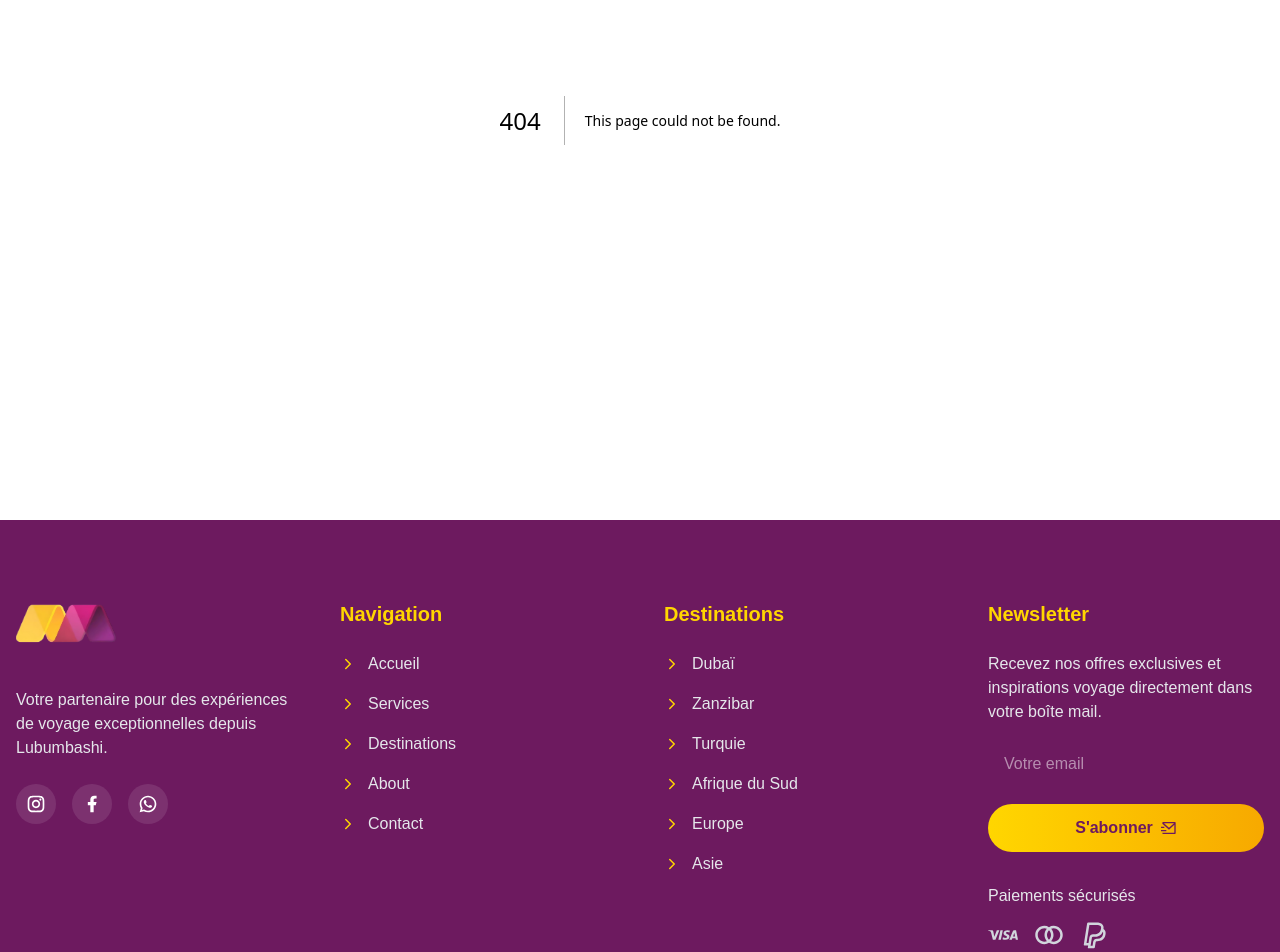
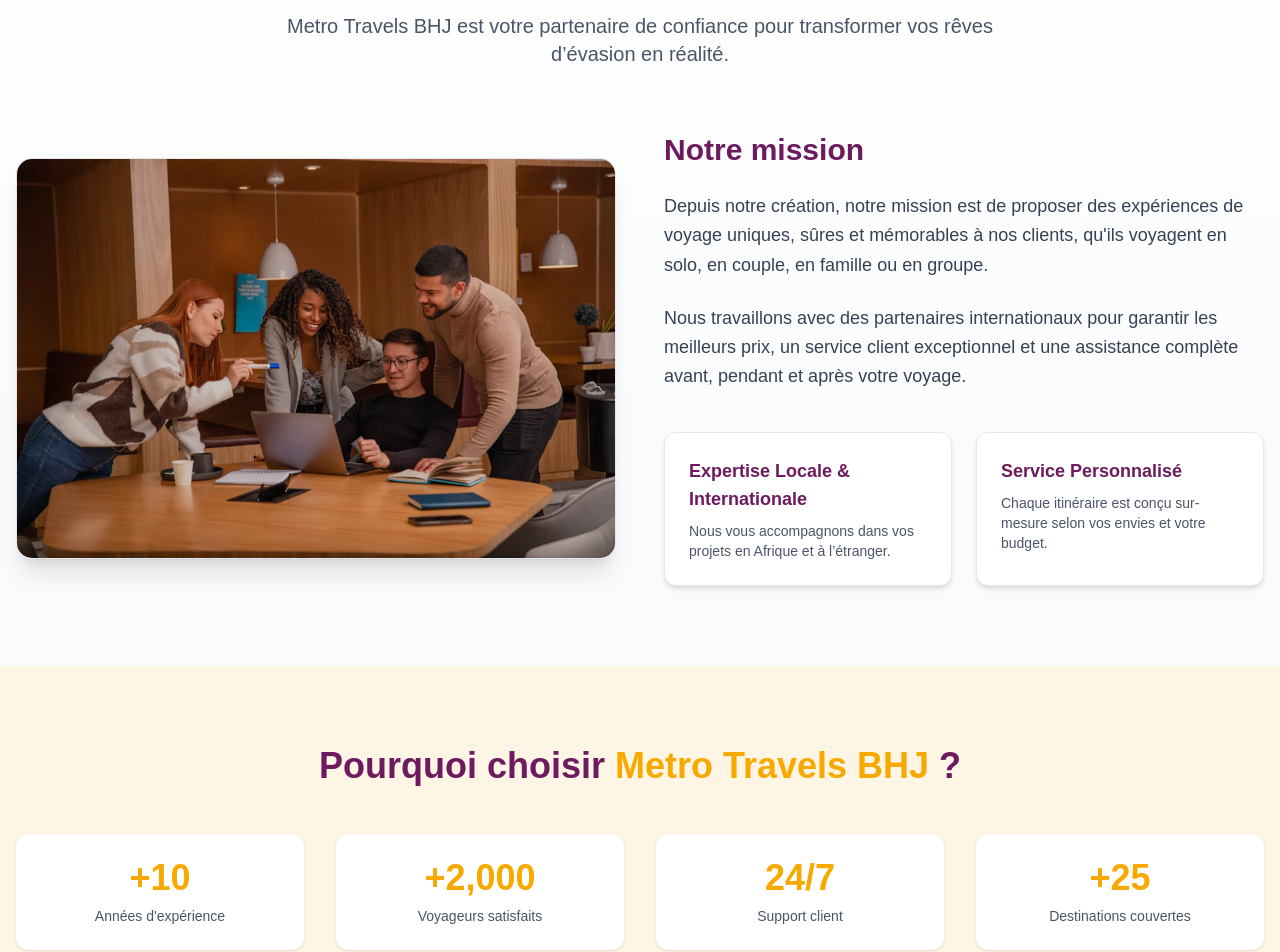
Before and after one commit to freddymk313/metrotravels, a Next.js app: page /about in a window 1280 px wide. Before the commit this address had no page. Shown: the part 280-1232 px from the top of the page. Built offline with nearby package versions, Linux system fonts and the light colour scheme.

Commit message:
about and contact update

```diff
--- /dev/null
+++ b/app/about/page.tsx
@@ -0,0 +1,97 @@
+'use client';
+
+import Head from 'next/head';
+import React from 'react';
+
+const AboutPage: React.FC = () => {
+  return (
+    <>
+      {/* <Head>
+        <title>À propos - Metro Travels BHJ</title>
+        <meta name="description" content="En savoir plus sur Metro Travels BHJ, votre agence de voyage de confiance." />
+      </Head> */}
+
+      <div className="pt-14 md:pt-24 bg-white">
+        <section className="py-20 bg-gradient-to-b from-white to-gray-50">
+          <div className="container mx-auto px-4">
+            <div className="text-center mb-16">
+              <span className="inline-block bg-[#FFD600]/20 text-[#6D1A5F] px-6 py-2 rounded-full text-sm font-semibold mb-4">
+                À Propos de Nous
+              </span>
+              <h1 className="text-4xl md:text-5xl font-bold text-[#6D1A5F] mb-4">
+                L'excellence au service de <span className="text-[#F7A900]">vos voyages</span>
+              </h1>
+              <p className="text-xl text-gray-600 max-w-3xl mx-auto">
+                Metro Travels BHJ est votre partenaire de confiance pour transformer vos rêves d’évasion en réalité.
+              </p>
+            </div>
+
+            <div className="flex flex-col lg:flex-row items-center gap-12">
+              <div className="lg:w-1/2">
+                <img
+                  src="/img/team.jpg"
+                  alt="Équipe Metro Travels"
+                  className="rounded-2xl shadow-xl border border-gray-200"
+                />
+              </div>
+              <div className="lg:w-1/2 space-y-6">
+                <h2 className="text-2xl md:text-3xl font-bold text-[#6D1A5F]">
+                  Notre mission
+                </h2>
+                <p className="text-gray-700 text-lg leading-relaxed">
+                  Depuis notre création, notre mission est de proposer des expériences de voyage uniques,
+                  sûres et mémorables à nos clients, qu'ils voyagent en solo, en couple, en famille ou en groupe.
+                </p>
+
+                <p className="text-gray-700 text-lg leading-relaxed">
+                  Nous travaillons avec des partenaires internationaux pour garantir les meilleurs prix,
+                  un service client exceptionnel et une assistance complète avant, pendant et après votre voyage.
+                </p>
+
+                <div className="grid grid-cols-1 sm:grid-cols-2 gap-6 pt-4">
+                  <div className="bg-white border border-gray-200 rounded-xl p-6 shadow-md hover:shadow-lg transition">
+                    <h3 className="text-lg font-semibold text-[#6D1A5F] mb-2">Expertise Locale & Internationale</h3>
+                    <p className="text-gray-600 text-sm">Nous vous accompagnons dans vos projets en Afrique et à l’étranger.</p>
+                  </div>
+                  <div className="bg-white border border-gray-200 rounded-xl p-6 shadow-md hover:shadow-lg transition">
+                    <h3 className="text-lg font-semibold text-[#6D1A5F] mb-2">Service Personnalisé</h3>
+                    <p className="text-gray-600 text-sm">Chaque itinéraire est conçu sur-mesure selon vos envies et votre budget.</p>
+                  </div>
+                </div>
+              </div>
+            </div>
+          </div>
+        </section>
+
+        {/* Section Chiffres / Confiance */}
+        <section className="py-20 bg-[#FFF5E5]">
+          <div className="container mx-auto px-4 text-center">
+            <h2 className="text-3xl md:text-4xl font-bold text-[#6D1A5F] mb-12">
+              Pourquoi choisir <span className="text-[#F7A900]">Metro Travels BHJ</span> ?
+            </h2>
+            <div className="grid grid-cols-1 sm:grid-cols-2 md:grid-cols-4 gap-8">
+              <div className="p-6 bg-white rounded-xl shadow">
+                <h3 className="text-4xl font-bold text-[#F7A900]">+10</h3>
+                <p className="text-gray-600 mt-2 text-sm">Années d'expérience</p>
+              </div>
+              <div className="p-6 bg-white rounded-xl shadow">
+                <h3 className="text-4xl font-bold text-[#F7A900]">+2,000</h3>
+                <p className="text-gray-600 mt-2 text-sm">Voyageurs satisfaits</p>
+              </div>
+              <div className="p-6 bg-white rounded-xl shadow">
+                <h3 className="text-4xl font-bold text-[#F7A900]">24/7</h3>
+                <p className="text-gray-600 mt-2 text-sm">Support client</p>
+              </div>
+              <div className="p-6 bg-white rounded-xl shadow">
+                <h3 className="text-4xl font-bold text-[#F7A900]">+25</h3>
+                <p className="text-gray-600 mt-2 text-sm">Destinations couvertes</p>
+              </div>
+            </div>
+          </div>
+        </section>
+      </div>
+    </>
+  );
+};
+
+export default AboutPage;
--- a/app/contact/page.tsx
+++ b/app/contact/page.tsx
@@ -17,7 +17,7 @@
         <meta name="description" content="Contactez Metro Travels BHJ pour organiser votre prochain voyage." />
       </Head> */}
 
-      <div className="pt-24 bg-gradient-to-b from-white to-gray-50">
+      <div className="pt-14 md:pt-24 bg-gradient-to-b from-white to-gray-50">
         <section className="py-20">
           <div className="container mx-auto px-4">
             <div className="text-center mb-16">
```
Also changed, not shown: app/services/page.tsx (added).
